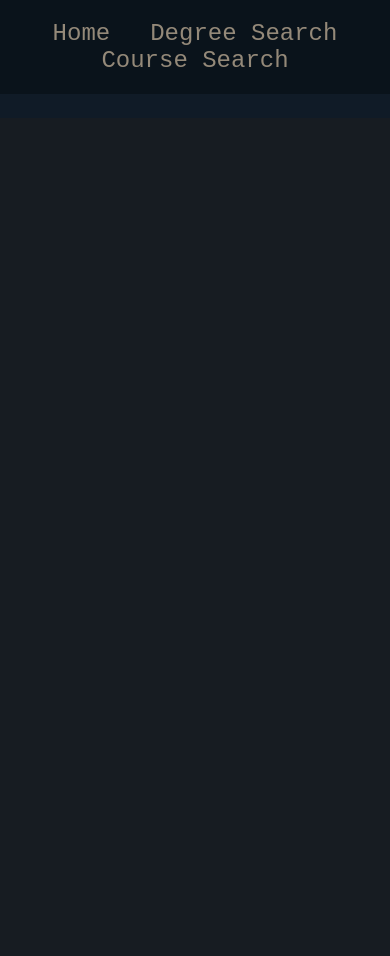
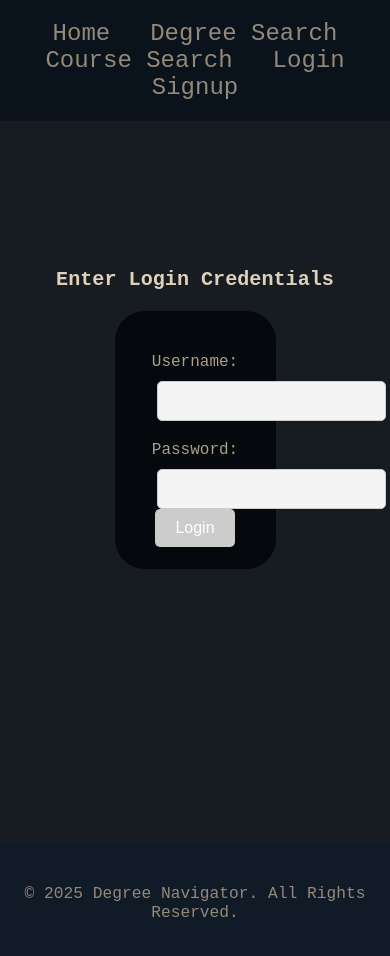
Before and after one commit to matt200500/cpsc481degreeplanner, a React (Create React App) app: page /Login in a window 390 px wide. Shown: the top 956 px of the page. Before the commit the page ends 844 px from the top, so only its background shows below. Built offline with nearby package versions, Linux system fonts and the light colour scheme.

Commit message:
added basic login and signup. will add css to change it up as well as entire layout of our program later

```diff
--- a/src/App.js
+++ b/src/App.js
@@ -5,6 +5,8 @@ import DegreeNav from './pages/DegreeNav';
 import CourseNav from './pages/CourseNav';
 import CoursePage from './pages/CoursePage';
 import DegreePage from './pages/DegreePage';
+import LoginPage from './pages/LoginPage'; // Import the LoginPage component
+import SignupPage from './pages/SignupPage'; // Import the LoginPage component
 import Footer from './pages/Footer'; // Import the Footer component
 import './styles/App.css';
 
@@ -19,6 +21,8 @@ function App() {
               <li><a href="/">Home</a></li>
               <li><a href="/Degrees">Degree Search</a></li>
               <li><a href="/Courses">Course Search</a></li>
+              <li><a href="/Login">Login</a></li>
+              <li><a href="/Signup">Signup</a></li>
             </ul>
           </nav>
         </div>
@@ -30,6 +34,9 @@ function App() {
           <Route path="/Courses" element={<CourseNav />} />
           <Route path="/course/:courseName" element={<CoursePage />} />
           <Route path="/degree/:degreeName" element={<DegreePage />} />
+          <Route path="/Login" element={<LoginPage />} />
+          <Route path="/Signup" element={<SignupPage />} />
+
         </Routes>
 
         {/* Footer Component */}
--- /dev/null
+++ b/src/pages/LoginPage.js
@@ -0,0 +1,33 @@
+import React, {useState} from 'react';
+import '../styles/Login.css'; // Import your CSS file
+function LoginPage() {
+
+    const [username, setUsername] = useState('');
+    const [password, setPassword] = useState('');
+
+    const isFormValid = username.trim() !== '' && password.trim() !== '';
+
+
+    const handleSubmit = (e) => {
+        e.preventDefault();
+        // handle login logic here
+      };
+  return (
+    <div className='LoginPage'>
+      <h1>Enter Login Credentials</h1>
+      <div className='LoginForm'>
+        <form onSubmit={handleSubmit}>
+          <label htmlFor="username">Username:</label>
+          <input type="text" id="username" name="username" required onChange={(e) => setUsername(e.target.value)}/>
+
+          <label htmlFor="password">Password:</label>
+          <input type="password" id="password" name="password" required onChange={(e) => setPassword(e.target.value)} />
+
+          <button type="submit" disabled={!isFormValid}>Login</button>
+          </form>
+        </div>
+    </div>
+  );
+}
+
+export default LoginPage;
--- /dev/null
+++ b/src/pages/SignupPage.js
@@ -0,0 +1,33 @@
+import React, {useState} from 'react';
+import '../styles/Signup.css';
+function SignupPage() {
+
+    const [username, setUsername] = useState('');
+    const [password, setPassword] = useState('');
+
+    const isFormValid = username.trim() !== '' && password.trim() !== '';
+
+
+    const handleSubmit = (e) => {
+        e.preventDefault();
+        // handle login logic here
+      };
+  return (
+    <div className='SignupPage'>
+      <h1>Enter a new account</h1>
+      <div className='SignupForm'>
+        <form onSubmit={handleSubmit}>
+          <label htmlFor="username">Username:</label>
+          <input type="text" id="username" name="username" required onChange={(e) => setUsername(e.target.value)}/>
+
+          <label htmlFor="password">Password:</label>
+          <input type="password" id="password" name="password" required onChange={(e) => setPassword(e.target.value)} />
+
+          <button type="submit" disabled={!isFormValid}>Signup</button>
+          </form>
+        </div>
+    </div>
+  );
+}
+
+export default SignupPage;
--- /dev/null
+++ b/src/styles/Login.css
@@ -0,0 +1,73 @@
+.LoginPage {
+    min-height: 100vh;
+    display: flex;
+    flex-direction: column;
+    justify-content: center;
+    align-items: center;
+    text-align: center;
+  }
+
+  .LoginPage h1 {
+    color: #DFD0B8;
+    font-size: 2rem;
+    margin-bottom: 20px;
+    font-size: clamp(1vw, calc(3vw + 1vh), 5rem); /*dynamically change font size*/
+    font-family: monospace;
+  }
+
+  .LoginForm {
+    flex-direction: column;
+    max-width: 30%;
+    width: 100%;
+    border: 2px solid #05080c;
+    border-radius: 30px;
+    padding: 20px;
+    background-color: #05080c;
+    margin-bottom: 20px;
+    white-space: normal;
+  }
+
+  .LoginForm input {
+    background-color: #f4f4f4;
+    border: 1px solid #ccc;
+    border-radius: 5px;
+    padding: 10px;
+    font-size: 1rem;
+    color: #333;
+    max-width: 300px;
+    transition: all 0.3s ease;
+    margin-right: 20px;
+    margin-left: 20px;
+}
+
+.LoginForm button {
+    background-color: #DFD0B8;
+    color: #fff;
+    border: none;
+    border-radius: 5px;
+    padding: 10px 20px;
+    font-size: 1rem;
+    cursor: pointer;
+    transition: all 0.3s ease;
+}
+.LoginForm button:hover {
+    background-color: #ac9f8b;
+    transform: scale(1.05);
+}
+
+.LoginForm button:disabled {
+    background-color: #ccc;
+    cursor: not-allowed;
+}
+.LoginForm button:disabled:hover {
+    transform: none;
+}
+
+.LoginForm label {
+    display: block;
+    font-family: monospace;
+    margin-top: 20px;
+    margin-bottom: 10px;
+    font-size: 1rem;
+    color: #ac9f8b;
+}
--- /dev/null
+++ b/src/styles/Signup.css
@@ -0,0 +1,62 @@
+.SignupPage {
+    padding: 20px;
+    min-height: 100vh;
+    display: flex;
+    flex-direction: column;
+    justify-content: center;
+    align-items: center;
+    text-align: center;
+  }
+
+  .SignupPage h1 {
+    color: #DFD0B8;
+    font-size: 2rem;
+    margin-bottom: 20px;
+    font-size: clamp(1vw, calc(3vw + 1vh), 5rem); /*dynamically change font size*/
+    font-family: monospace;
+  }
+
+  .SignupForm input {
+    background-color: #f4f4f4;
+    border: 1px solid #ccc;
+    border-radius: 5px;
+    padding: 10px;
+    font-size: 1rem;
+    color: #333;
+    max-width: 300px;
+    transition: all 0.3s ease;
+    margin-right: 20px;
+    margin-left: 20px;
+}
+
+.SignupForm button {
+    background-color: #DFD0B8;
+    color: #fff;
+    border: none;
+    border-radius: 5px;
+    padding: 10px 20px;
+    font-size: 1rem;
+    cursor: pointer;
+    transition: all 0.3s ease;
+}
+.SignupForm button:hover {
+    background-color: #ac9f8b;
+    transform: scale(1.05);
+}
+
+.SignupForm button:disabled {
+    background-color: #ccc;
+    cursor: not-allowed;
+}
+.SignupForm button:disabled:hover {
+    transform: none;
+}
+
+.SignupForm label {
+    display: block;
+    font-family: monospace;
+    margin-top: 20px;
+    margin-bottom: 10px;
+    font-size: 1rem;
+    color: #ac9f8b;
+}
```
